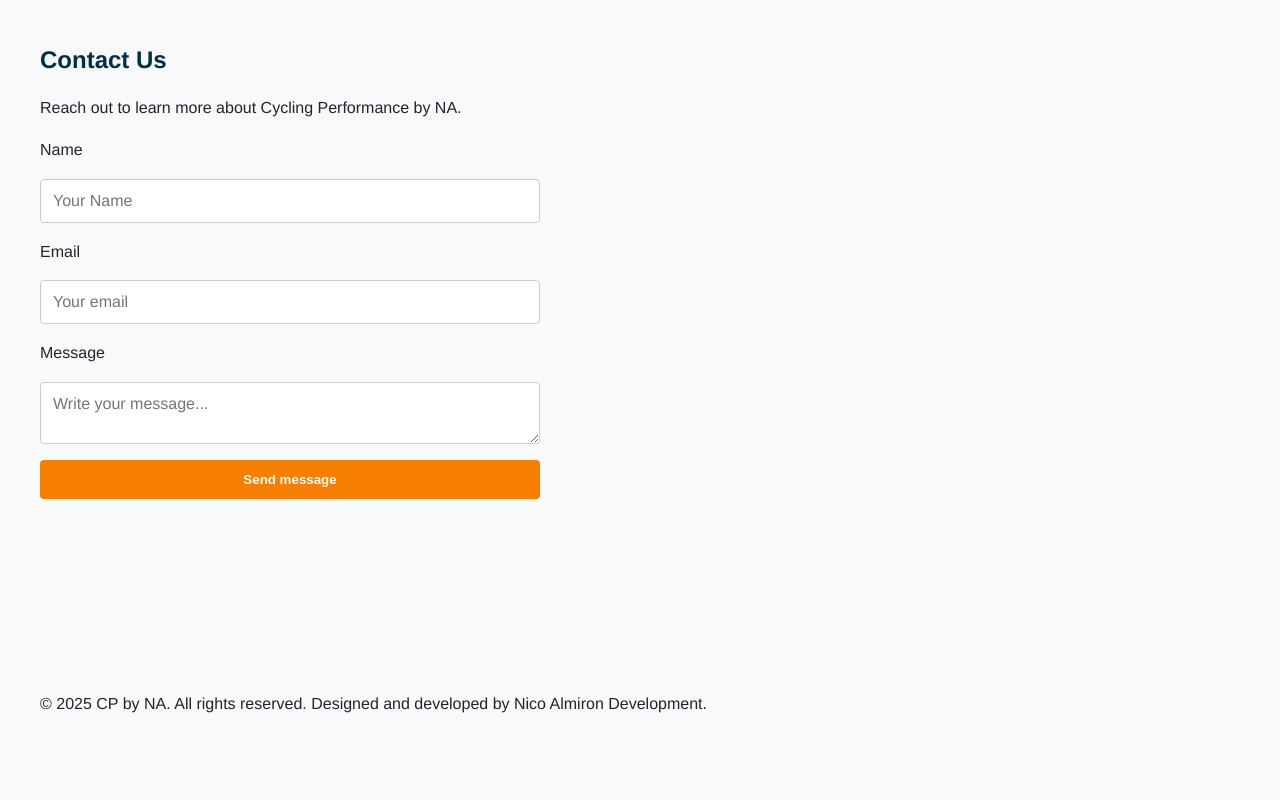
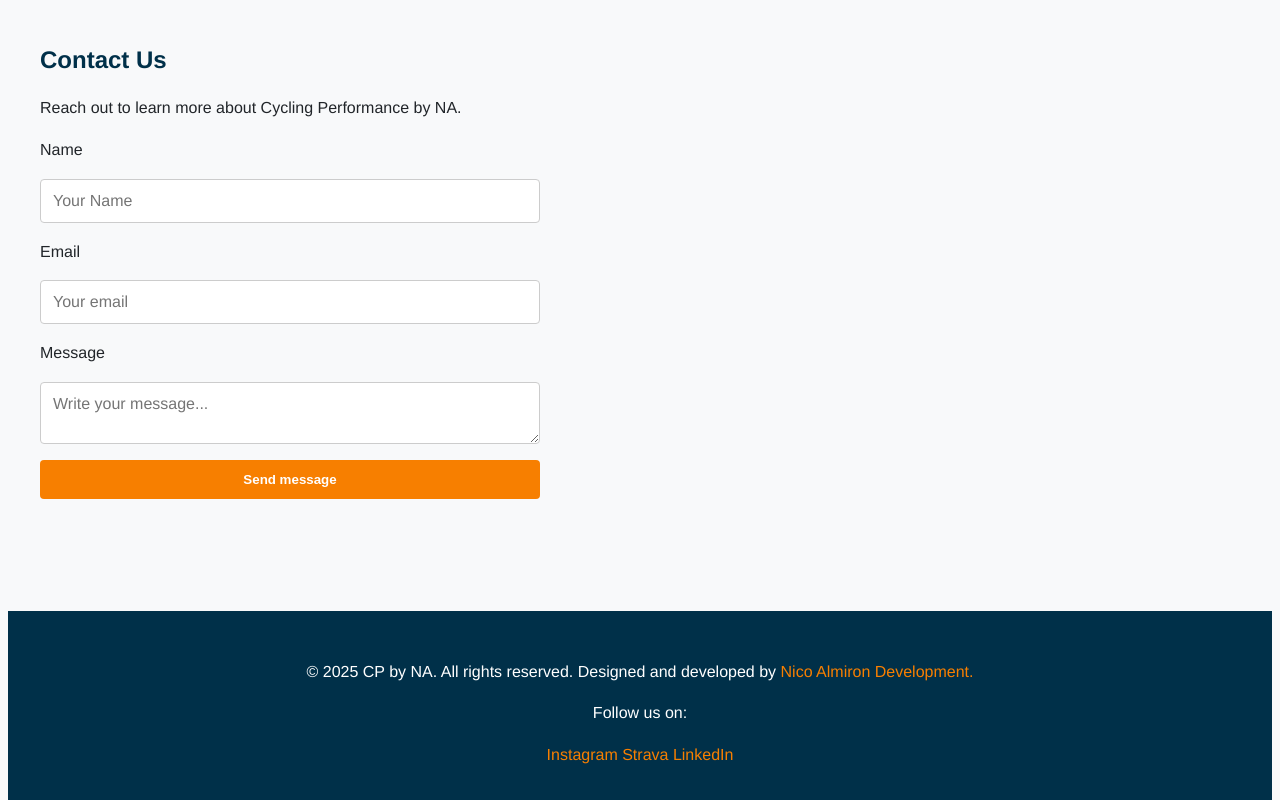
Before and after one commit to Nalmiron23/Proyecto1-Prometeo, a plain HTML site: page index.html in a window 1280 px wide. Shown: the part 870-1670 px from the top of the page. Drawn offline with Linux system fonts and the light colour scheme.

Commit message:
Adding info and styling to the footer, adding social media links

```diff
--- a/index.html
+++ b/index.html
@@ -89,9 +89,21 @@
     </main>
     <footer>
       <p>
-        © 2025 CP by NA. All rights reserved. Designed and developed by Nico
-        Almiron Development.
+        © 2025 CP by NA. All rights reserved. Designed and developed by
+        <a href="https://nicalmirondev.com/" target="_blank"
+          >Nico Almiron Development.</a
+        >
       </p>
+      <p>Follow us on:</p>
+      <a href="https://www.instagram.com/nicoalmiron23/" target="_blank"
+        >Instagram</a
+      >
+      <a href="https://www.strava.com/athletes/105903268" target="_blank"
+        >Strava</a
+      >
+      <a href="https://www.linkedin.com/in/nicolas-a-a44196193/" target="_blank"
+        >LinkedIn</a
+      >
     </footer>
   </body>
 </html>
--- a/styles.css
+++ b/styles.css
@@ -113,6 +113,21 @@ button:hover {
     background-color: #e06900;
 }
 
+footer {
+    background-color: var(--main-color);
+    color: white;
+    padding: 2rem;
+    text-align: center;
+}
+footer a {
+    color: var(--accent-color);
+    text-decoration: none;
+    margin: 0 0,5rem;
+}
+footer a:hover {
+    text-decoration: underline;
+}
+
 /* Initial Media stylings */
 @media (max-width: 768px) {
     .product-flex {
```
